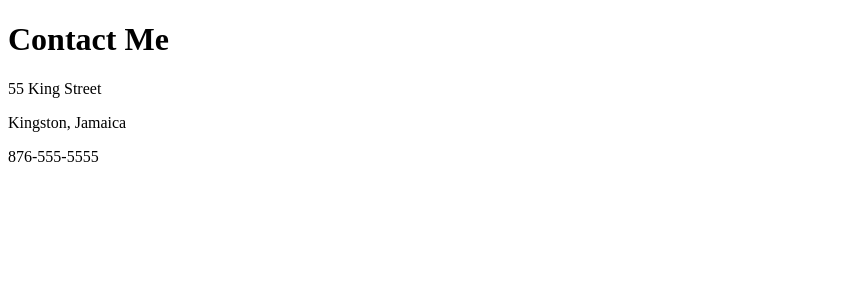
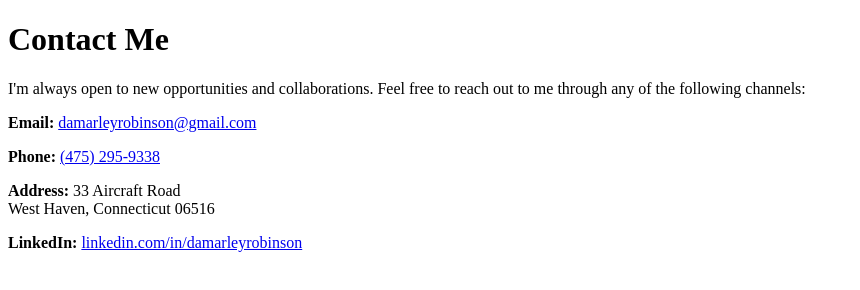
Before and after one commit to damarleyrobinson/resume.html, a plain HTML site: page public/contact.html in a window 1280 px wide. Shown: the whole page, without its empty margins (0-860 px from the left). Drawn offline with Linux system fonts and the light colour scheme.

Commit message:
Update contact.html

```diff
--- a/public/contact.html
+++ b/public/contact.html
@@ -7,8 +7,25 @@
   </head>
   <body>
     <h1>Contact Me</h1>
-    <p>55 King Street</p>
-    <p>Kingston, Jamaica</p>
-    <p>876-555-5555</p>
+    <p>
+      I'm always open to new opportunities and collaborations. Feel free to
+      reach out to me through any of the following channels:
+    </p>
+
+    <p>
+      <strong>Email:</strong>
+      <a href="mailto:damarleyrobinson@gmail.com">damarleyrobinson@gmail.com</a>
+    </p>
+    <p><strong>Phone:</strong> <a href="tel:+14752959338">(475) 295-9338</a></p>
+    <p>
+      <strong>Address:</strong> 33 Aircraft Road<br />
+      West Haven, Connecticut 06516
+    </p>
+    <p>
+      <strong>LinkedIn:</strong>
+      <a href="https://www.linkedin.com/in/damarleyrobinson/"
+        >linkedin.com/in/damarleyrobinson</a
+      >
+    </p>
   </body>
 </html>
```
